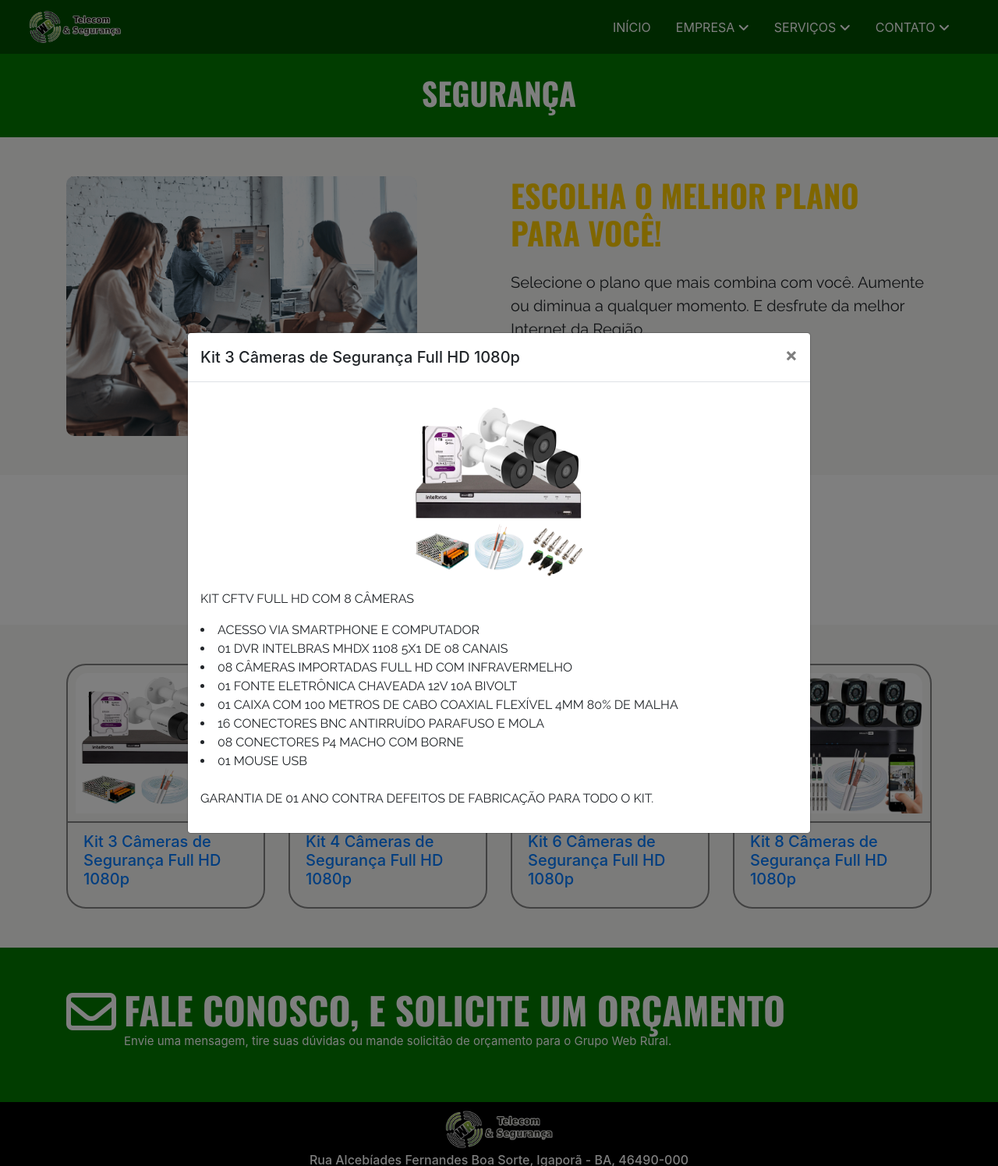
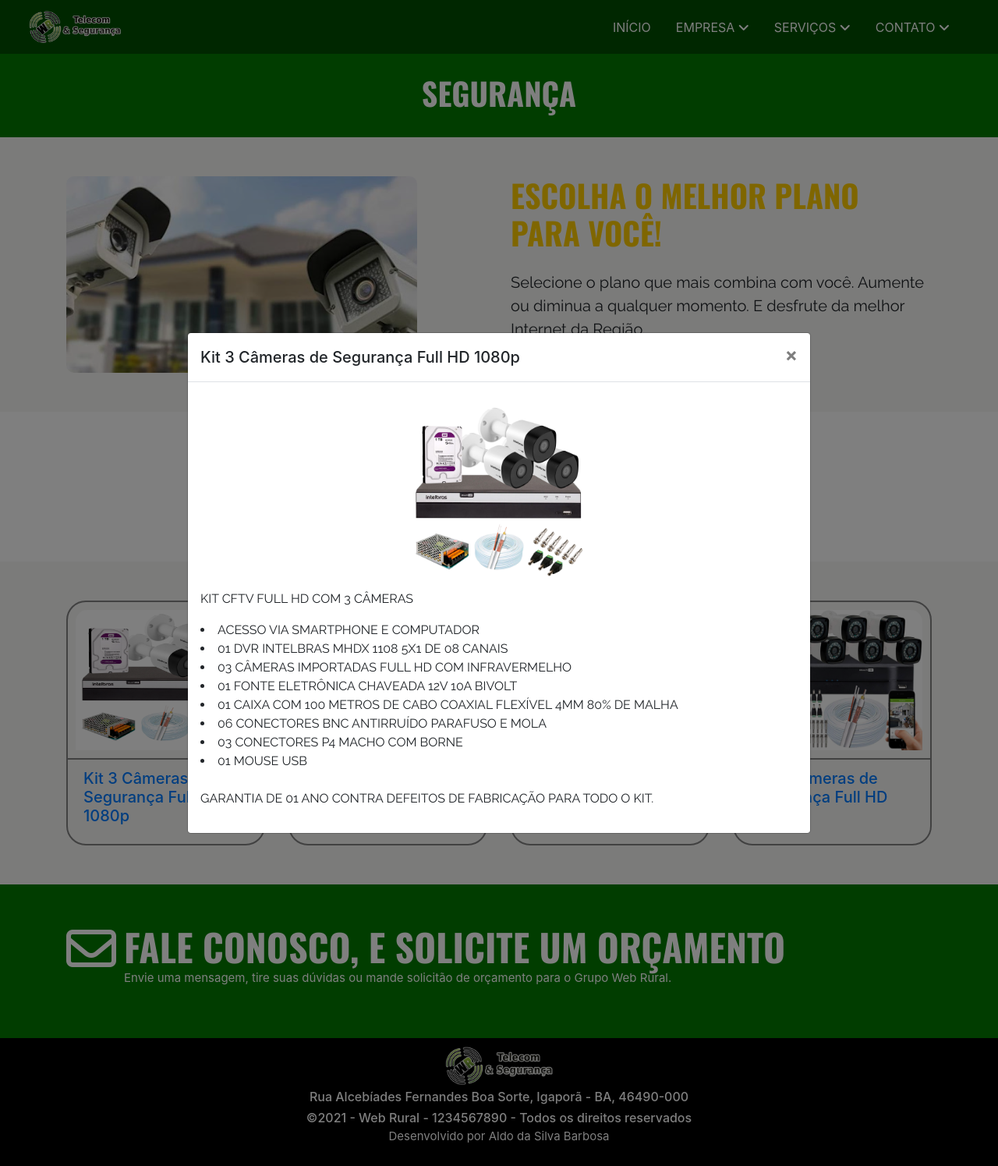
Before and after one commit to oaldobarbosa/webrural, a PHP site: page /servicos/seguranca.php in a window 1280 px wide, after a click on "Kit 3 Câmeras de Segurança Full HD 1080p". Shown: the whole page at 78% size. Run offline with PHP 8.4, Linux system fonts and the light colour scheme; some libraries are stand-ins or nearby versions; some web fonts are replaced.

Commit message:
page segurance

```diff
--- a/css/style.css
+++ b/css/style.css
@@ -460,6 +460,11 @@ header, .navbar{
 @media (max-width: 450px) {
 
 
+	#fale-conosco-orcamento{
+		font-size: 28px;
+	}
+
+
 
 	/*slider*/
 	#mainSlider .carousel-inner, #mainSlider .carousel-item{
--- a/servicos/internet.php
+++ b/servicos/internet.php
@@ -222,6 +222,7 @@
 <?php include('../layout/footer.php') ?>
 
 <script>
+
     $('.filter-btn').on('click', function(){
 
         let type = $(this).attr('id');
@@ -253,9 +254,6 @@
         }
     }
 
-    if(window.screen.availWidth < 750 ){
-        document.getElementById("fale-conosco-orcamento").style.fontSize="28px";
-    }
 </script>
 
 </body>
--- a/servicos/seguranca.php
+++ b/servicos/seguranca.php
@@ -32,7 +32,7 @@
                     <div class="row">
 
                         <div class="col-md-6">
-                            <img src="../img/empresas-01.png" alt="Imagem" class="info-one-img img-fluid">
+                            <img src="../img/banner-seguranca.jpg" alt="Imagem" class="info-one-img img-fluid">
                         </div>
                         <div class="col-md-6">
                             <h3 class="title">
@@ -149,8 +149,8 @@
                         <div class="col-12">
                             <a href="../contato/fale-conosco.php">
                             <i class="far fa-envelope"> </i>
-                            <h3 class="fale-conosco-orcamento">  FALE CONOSCO, E SOLICITE UM ORÇAMENTO</h3>
-                            <p>Envie uma mensagem, tire suas dúvidas ou mande solicitão de orçamento para o Grupo Web Rural.</p>
+                            <h3 class="fale-conosco-orcamento" id="fale-conosco-orcamento">  FALE CONOSCO, E SOLICITE UM ORÇAMENTO</h3>
+                            <p id="p-fale-conosco">Envie uma mensagem, tire suas dúvidas ou mande solicitão de orçamento para o Grupo Web Rural.</p>
                             </a>
                         </div>
                     </div>
@@ -174,6 +174,7 @@
 
 <?php include('../layout/footer.php') ?>
 
+<!-- Modais -->
 <!-- kit 3 -->
 <div class="modal fade" id="kit3" tabindex="-1" role="dialog" aria-labelledby="exampleModalCenterTitle" aria-hidden="true">
     <div class="modal-dialog modal-dialog-centered modal-lg" role="document">
@@ -187,15 +188,15 @@
             <div class="modal-body">
                 <img src="../img/kits_camera/kit3cameras.jpg" height="250px" style="padding: 10px;" alt="">
                 <p>
-                    KIT CFTV FULL HD COM 8 CÂMERAS
+                    KIT CFTV FULL HD COM 3 CÂMERAS
 
                     <li>ACESSO VIA SMARTPHONE E COMPUTADOR</li>
                     <li>01 DVR INTELBRAS MHDX 1108 5X1 DE 08 CANAIS</li>
-                    <li>08 CÂMERAS IMPORTADAS FULL HD COM INFRAVERMELHO</li>
+                    <li>03 CÂMERAS IMPORTADAS FULL HD COM INFRAVERMELHO</li>
                     <li>01 FONTE ELETRÔNICA CHAVEADA 12V 10A BIVOLT</li>
                     <li>01 CAIXA COM 100 METROS DE CABO COAXIAL FLEXÍVEL 4MM 80% DE MALHA</li>
-                    <li>16 CONECTORES BNC ANTIRRUÍDO PARAFUSO E MOLA</li>
-                    <li>08 CONECTORES P4 MACHO COM BORNE</li>
+                    <li>06 CONECTORES BNC ANTIRRUÍDO PARAFUSO E MOLA</li>
+                    <li>03 CONECTORES P4 MACHO COM BORNE</li>
                     <li>01 MOUSE USB</li>
                     <br>
 
@@ -217,17 +218,17 @@
                 </button>
             </div>
             <div class="modal-body">
-                <img src="../img/kits_camera/kit3cameras.jpg" height="250px" style="padding: 10px;" alt="">
+                <img src="../img/kits_camera/kit4cams.jpg" height="250px" style="padding: 10px;" alt="">
                 <p>
-                    KIT CFTV FULL HD COM 8 CÂMERAS
+                    KIT CFTV FULL HD COM 4 CÂMERAS
 
                     <li>ACESSO VIA SMARTPHONE E COMPUTADOR</li>
                     <li>01 DVR INTELBRAS MHDX 1108 5X1 DE 08 CANAIS</li>
-                    <li>08 CÂMERAS IMPORTADAS FULL HD COM INFRAVERMELHO</li>
+                    <li>04 CÂMERAS IMPORTADAS FULL HD COM INFRAVERMELHO</li>
                     <li>01 FONTE ELETRÔNICA CHAVEADA 12V 10A BIVOLT</li>
                     <li>01 CAIXA COM 100 METROS DE CABO COAXIAL FLEXÍVEL 4MM 80% DE MALHA</li>
-                    <li>16 CONECTORES BNC ANTIRRUÍDO PARAFUSO E MOLA</li>
-                    <li>08 CONECTORES P4 MACHO COM BORNE</li>
+                    <li>08 CONECTORES BNC ANTIRRUÍDO PARAFUSO E MOLA</li>
+                    <li>04 CONECTORES P4 MACHO COM BORNE</li>
                     <li>01 MOUSE USB</li>
                     <br>
 
@@ -250,17 +251,17 @@
                 </button>
             </div>
             <div class="modal-body">
-                <img src="../img/kits_camera/kit3cameras.jpg" height="250px" style="padding: 10px;" alt="">
+                <img src="../img/kits_camera/kit6cameras.jpg" height="250px" style="padding: 10px;" alt="">
                 <p>
-                    KIT CFTV FULL HD COM 8 CÂMERAS
+                    KIT CFTV FULL HD COM 6 CÂMERAS
 
                     <li>ACESSO VIA SMARTPHONE E COMPUTADOR</li>
                     <li>01 DVR INTELBRAS MHDX 1108 5X1 DE 08 CANAIS</li>
-                    <li>08 CÂMERAS IMPORTADAS FULL HD COM INFRAVERMELHO</li>
+                    <li>06 CÂMERAS IMPORTADAS FULL HD COM INFRAVERMELHO</li>
                     <li>01 FONTE ELETRÔNICA CHAVEADA 12V 10A BIVOLT</li>
                     <li>01 CAIXA COM 100 METROS DE CABO COAXIAL FLEXÍVEL 4MM 80% DE MALHA</li>
-                    <li>16 CONECTORES BNC ANTIRRUÍDO PARAFUSO E MOLA</li>
-                    <li>08 CONECTORES P4 MACHO COM BORNE</li>
+                    <li>12 CONECTORES BNC ANTIRRUÍDO PARAFUSO E MOLA</li>
+                    <li>06 CONECTORES P4 MACHO COM BORNE</li>
                     <li>01 MOUSE USB</li>
                     <br>
 
@@ -283,7 +284,7 @@
                 </button>
             </div>
             <div class="modal-body">
-                <img src="../img/kits_camera/kit3cameras.jpg" height="250px" style="padding: 10px;" alt="">
+                <img src="../img/kits_camera/kit8cameras.jpg" height="250px" style="padding: 10px;" alt="">
                 <p>
                     KIT CFTV FULL HD COM 8 CÂMERAS
 
```
Also changed, not shown: img/banner-seguranca.jpg (added).
